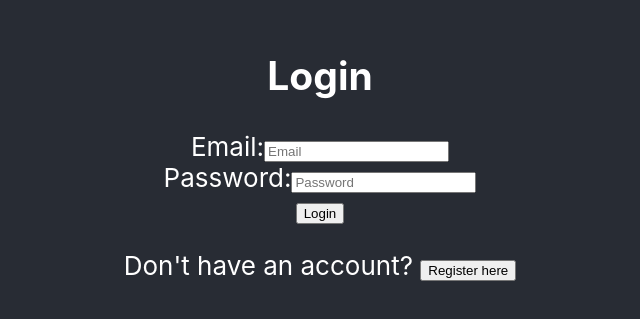
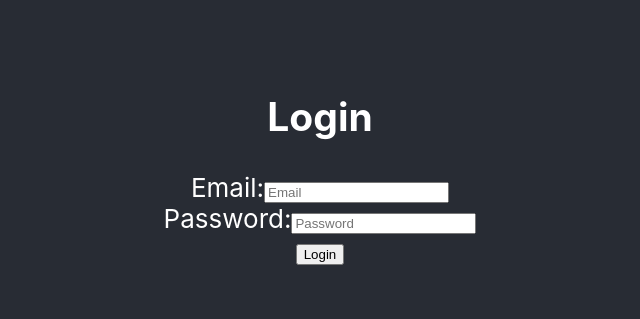
Before and after one commit to ferencgyorfi1/sfe-coursework-listen-team-30, a React (Create React App) app: page / in a window 1280 px wide. Shown: the part 237-556 px from the top of the page, without its empty margins (320-960 px from the left). Built offline with nearby package versions, Linux system fonts and the light colour scheme.

Commit message:
Page after login and two new .js files

```diff
--- a/src/App.js
+++ b/src/App.js
@@ -1,11 +1,13 @@
 import React, { useState } from 'react';
 import './App.css';
 import { register, login } from './utils/firebase';
+import UserDetails from './UserDetails'; // New component for editing details
+import BookAppointment from './BookAppointment'; // New component for booking appointments
 
 function App() {
   const [email, setEmail] = useState('');
   const [password, setPassword] = useState('');
-  const [isLogin, setIsLogin] = useState(true);
+  const [user, setUser] = useState(null); // Track logged-in user
   const [error, setError] = useState(null);
 
   const handleRegister = async (e) => {
@@ -21,25 +23,25 @@ function App() {
   const handleLogin = async (e) => {
     e.preventDefault();
     try {
-      await login(email, password);
-      // Login successful, handle accordingly (e.g., redirect user)
+      const loggedInUser = await login(email, password);
+      setUser(loggedInUser); // Set logged-in user state
     } catch (error) {
       setError(error.message);
     }
   };
 
-  const toggleLoginMode = () => {
-    setEmail('');
-    setPassword('');
-    setError(null);
-    setIsLogin(!isLogin);
-  };
-
   return (
     <div className="App">
+      {user ? (
+        <>
+          <h2>Welcome, {user.email}!</h2>
+          <UserDetails />
+          <BookAppointment />
+        </>
+      ) : (
         <header className="App-header">
-        <h2>{isLogin ? 'Login' : 'Register'}</h2>
-        <form onSubmit={isLogin ? handleLogin : handleRegister}>
+          <h2>Login</h2>
+          <form onSubmit={handleLogin}>
             <label>
               Email:
               <input type="email" value={email} onChange={(e) => setEmail(e.target.value)} placeholder="Email" required />
@@ -51,15 +53,10 @@ function App() {
             </label>
             <br />
             {error && <p className="error">{error}</p>}
-          <button type="submit">{isLogin ? 'Login' : 'Register'}</button>
+            <button type="submit">Login</button>
           </form>
-        <p>
-          {isLogin ? 'Don\'t have an account? ' : 'Already have an account? '}
-          <button onClick={toggleLoginMode}>
-            {isLogin ? 'Register here' : 'Login here'}
-          </button>
-        </p>
         </header>
+      )}
     </div>
   );
 }
--- /dev/null
+++ b/src/BookAppointment.js
@@ -0,0 +1,15 @@
+import React from 'react';
+
+function BookAppointment() {
+  const handleBookAppointment = () => {
+    // Implement logic for booking appointments
+  };
+
+  return (
+    <div>
+      <button onClick={handleBookAppointment}>Book Appointment</button>
+    </div>
+  );
+}
+
+export default BookAppointment;
--- /dev/null
+++ b/src/UserDetails.js
@@ -0,0 +1,15 @@
+import React from 'react';
+
+function UserDetails() {
+  const handleEditDetails = () => {
+    // Implement logic for editing user details
+  };
+
+  return (
+    <div>
+      <button onClick={handleEditDetails}>Edit Details</button>
+    </div>
+  );
+}
+
+export default UserDetails;
```
Also changed, not shown: src/patients.js (deleted). Lines whose indentation alone changed are shown as unchanged.
